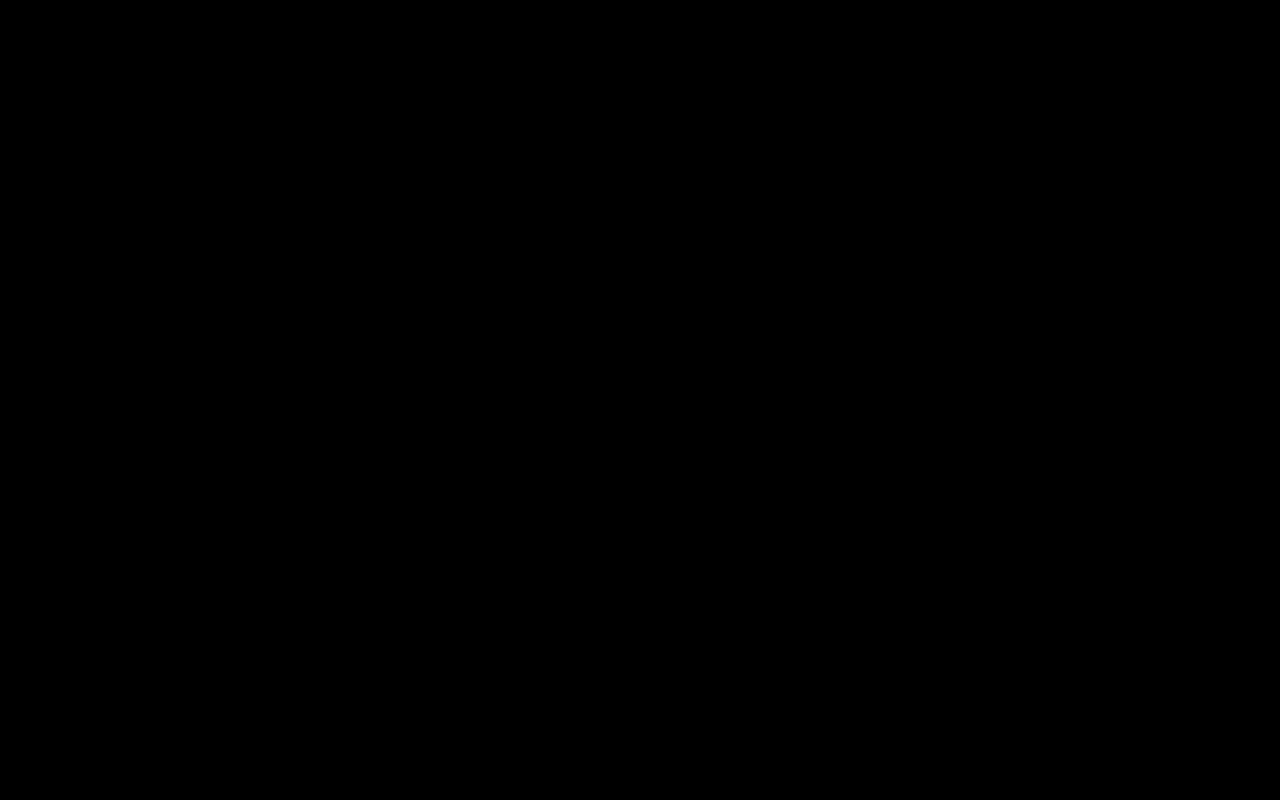
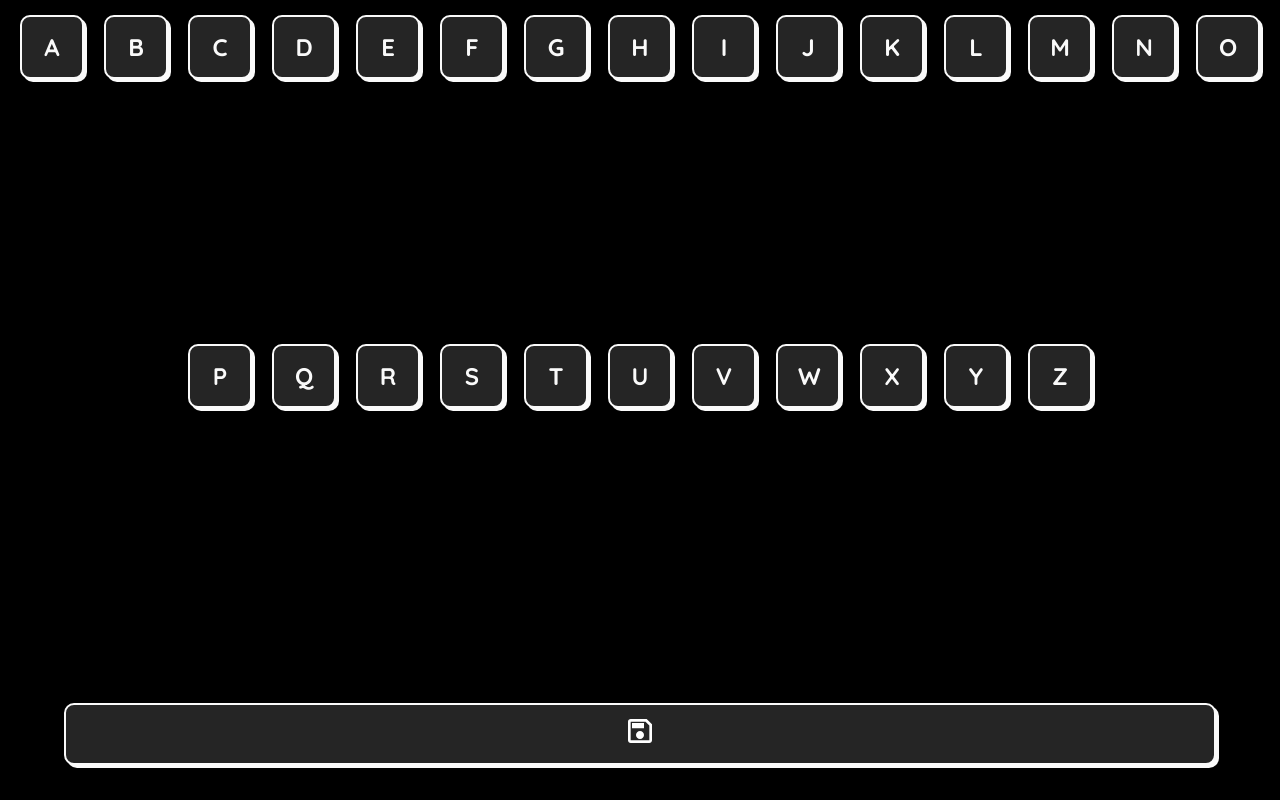
Before and after one commit to Haon607/slf, an Angular app: page /select in a window 1280 px wide. Built offline with nearby package versions, Linux system fonts and the light colour scheme; a web font is replaced by a local one.

Commit message:
excluding letters feature

```diff
--- a/src/app/app.routes.ts
+++ b/src/app/app.routes.ts
@@ -1,10 +1,8 @@
 import {Routes} from '@angular/router';
 import {Home} from "./home/home";
 import {Select} from './select/select';
-import { T } from "./t/t";
 
 export const routes: Routes = [
     {path: '', component: Home},
     {path: 'select', component: Select},
-    {path: 'ttt', component: T}
 ];
--- a/src/app/app.ts
+++ b/src/app/app.ts
@@ -22,7 +22,7 @@ export class App {
     event.preventDefault();
   }
 
-  constructor(private memory: Memory) {
+  constructor(private readonly memory: Memory) {
       if (memory.allLetters.get() != undefined) return;
       memory.allLetters.set([
           {symbol: 'A', enabled: true, alreadyPlayed: false},
--- a/src/app/home/home.ts
+++ b/src/app/home/home.ts
@@ -71,18 +71,26 @@ export class Home {
         this.countdownsRunning.forEach(countdown => countdown.pause());
         this.countdownsRunning = [];
 
-        const alreadyPlayed = this.storage.alreadyPlayedLetters.get() ?? [];
+        let alreadyPlayed = this.storage.alreadyPlayedLetters.get() ?? [];
 
         const selected = this.storage.selectedLetter.get();
         if (selected) {
-            this.storage.alreadyPlayedLetters.set([...alreadyPlayed, {
+            alreadyPlayed = [...alreadyPlayed, {
                 symbol: selected.symbol, index: alreadyPlayed.length
-            }]);
+            }]
+            this.storage.alreadyPlayedLetters.set(alreadyPlayed);
+
         }
 
-        const allLetters = ['A', 'B', 'C', 'D', 'E', 'F', 'G', 'H', 'I', 'J', 'K', 'L', 'M', 'N', 'O', 'P', 'Q', 'R', 'S', 'T', 'U', 'V', 'W', 'X', 'Y', 'Z'];
+        const allLetters =
+            this.storage.allLetters.get()!
+                .filter(letter => letter.enabled)
+                .map(letter => letter.symbol);
 
-        const possibleLetters = allLetters.filter(letter => !alreadyPlayed.some(played => played.symbol === letter));
+        const possibleLetters =
+            allLetters
+                .filter(letter => !alreadyPlayed
+                    .some(played => played.symbol === letter));
 
         if (possibleLetters.length === 0) {
             console.warn('No letters left to play');
--- a/src/app/select/select.css
+++ b/src/app/select/select.css
@@ -0,0 +1,21 @@
+#letterbox-container {
+    display: flex;
+    flex-direction: row;
+    justify-content: center;
+    flex-wrap: wrap;
+    overflow: scroll;
+    flex-grow: 1;
+    margin-top: 10px;
+}
+
+#save-button {
+    width: 90%;
+    text-align: center;
+}
+
+.letterbox {
+    font-weight: bold;
+    width:  4rem;
+    height: 4rem;
+    margin: 5px 10px;
+}
--- a/src/app/select/select.html
+++ b/src/app/select/select.html
@@ -1,6 +1,25 @@
-<div>
-<!--    @for ()-->
-    <div>
-
+<div style="display: flex; flex-direction: column; height: 100vh">
+    <div id="letterbox-container">
+        @for (letter of letters; track letter) {
+            <button
+                (click)="letter.enabled = !letter.enabled"
+                [ngStyle]="{'filter': letter.enabled ? 'invert(0%)' : 'invert(80%)'}"
+                class="letterbox"
+            >
+                {{ letter.symbol }}
+            </button>
+        }
+    </div>
+    <div style="display: flex; justify-content: center;">
+        <button
+            (click)="saveAndReturn()"
+            id="save-button"
+        >
+            <svg fill="currentColor" height="2rem" viewBox="0 -960 960 960" width="100%"
+                 xmlns="http://www.w3.org/2000/svg">
+                <path
+                    d="M840-680v480q0 33-23.5 56.5T760-120H200q-33 0-56.5-23.5T120-200v-560q0-33 23.5-56.5T200-840h480l160 160Zm-80 34L646-760H200v560h560v-446ZM565-275q35-35 35-85t-35-85q-35-35-85-35t-85 35q-35 35-35 85t35 85q35 35 85 35t85-35ZM240-560h360v-160H240v160Zm-40-86v446-560 114Z"/>
+            </svg>
+        </button>
     </div>
 </div>
--- a/src/app/select/select.ts
+++ b/src/app/select/select.ts
@@ -1,19 +1,35 @@
 import {Component} from '@angular/core';
 import {Router} from '@angular/router';
 import {Memory} from '../service/memory.service';
+import {MetaLetter} from '../service/letter';
+import {NgStyle} from '@angular/common';
 
 @Component({
     selector: 'app-select',
-    imports: [],
+    imports: [
+        NgStyle
+    ],
     templateUrl: './select.html',
     styleUrl: './select.css',
     standalone: true
 })
 export class Select {
+    protected letters: MetaLetter[] = [];
+
     constructor(
         private router: Router,
         private memory: Memory,
     ) {
-        // memory.excludedLetters.get()
+        const nullLetters = memory.allLetters.get();
+        if (!nullLetters) {
+            this.router.navigateByUrl('/');
+            return;
+        }
+        this.letters = nullLetters;
+    }
+
+    protected saveAndReturn() {
+        this.memory.allLetters.set(this.letters);
+        this.router.navigateByUrl('/');
     }
 }
--- a/src/app/t/t.html
+++ /dev/null
@@ -1 +0,0 @@
-<button id="x" (click)="x()">Buton</button>
--- a/src/app/t/t.ts
+++ /dev/null
@@ -1,19 +0,0 @@
-import { Component } from '@angular/core';
-
-@Component({
-  selector: 'app-t',
-  imports: [],
-  templateUrl: './t.html',
-  styleUrl: './t.css',
-  standalone: true
-})
-export class T {
-  x() {
-    const ws = new WebSocket('ws://ws.voidlesity.dev:80');
-    ws.addEventListener("open", () => {
-        ws.send(JSON.stringify({
-          event: 'trigger_mouse'
-        }));
-    })
-  }
-}
```
Also changed, not shown: src/styles.css (+0 -9 lines), src/app/t/t.css (deleted), 1 other file (tests, documents, lock files or other folders).
